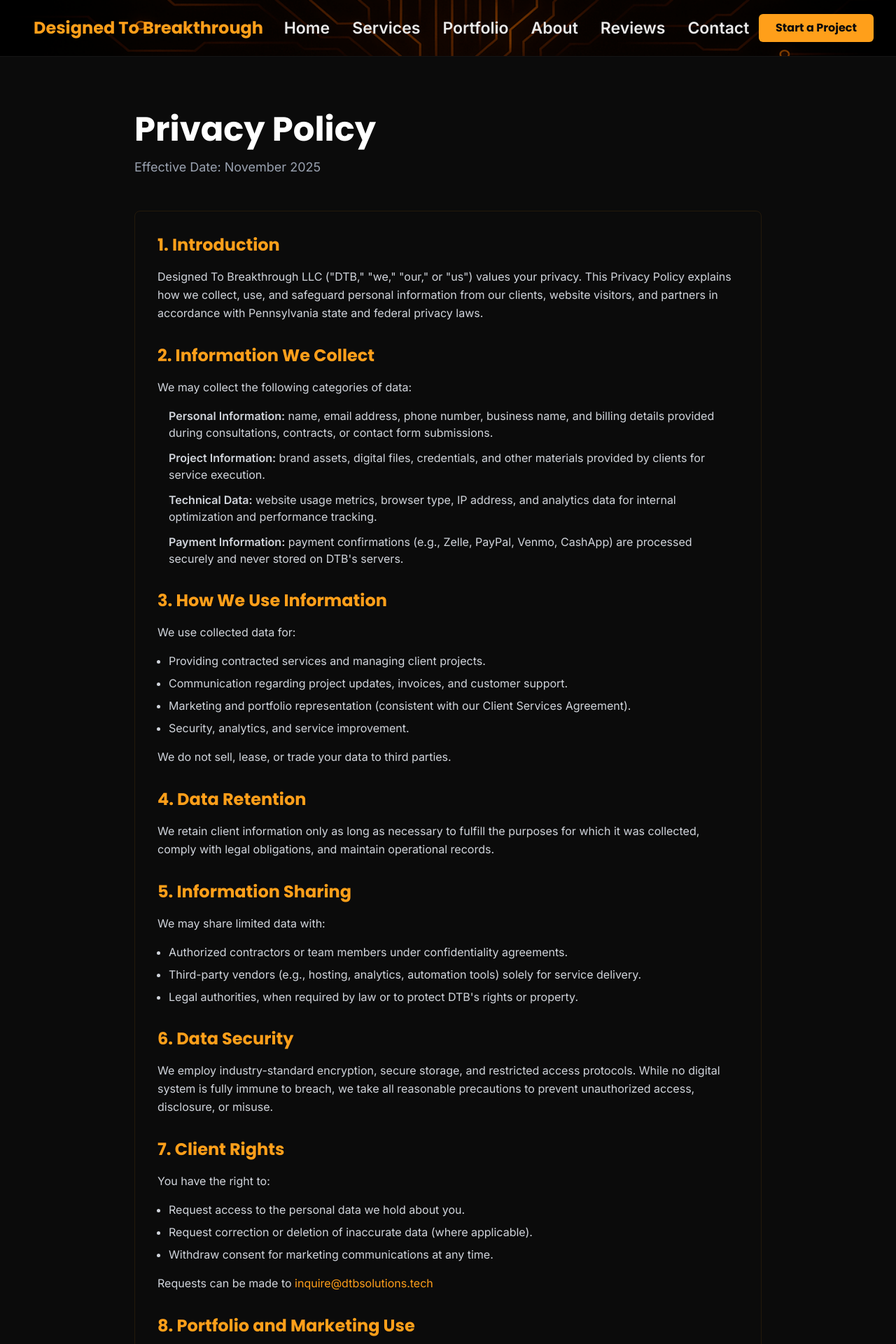
After one commit to Sage-Nwanne/DTB, a Django app: page /privacy in a window 1280 px wide. The commit adds this page. Shown: the top 1920 px of the page at 70% size. Run offline with Django 5.2, Linux system fonts and the light colour scheme; style sheets or scripts are compiled from the project's sources; some libraries are stand-ins or nearby versions.

Commit message:
site revamp

```diff
--- a/main_app/templates/components/footer.html
+++ b/main_app/templates/components/footer.html
@@ -7,13 +7,13 @@
             <div>
                 <div class="flex items-center gap-2 mb-4">
                     <img src="{% static 'Images/DTB_logo.png' %}" alt="DTB logo" class="h-6 w-6">
-                    <h3 class="font-poppins font-bold text-lg text-accent">DTB</h3>
+
                 </div>
                 <p class="text-sm text-gray-400 mb-4">Web systems and agentic automation for small teams that want enterprise results.</p>
                 <div class="flex gap-4">
                     <a href="https://twitter.com" target="_blank" rel="noopener noreferrer" class="text-gray-400 hover:text-accent transition">Twitter</a>
-                    <a href="https://linkedin.com" target="_blank" rel="noopener noreferrer" class="text-gray-400 hover:text-accent transition">LinkedIn</a>
-                    <a href="https://github.com" target="_blank" rel="noopener noreferrer" class="text-gray-400 hover:text-accent transition">GitHub</a>
+                    <a href="https://www.linkedin.com/company/dtbsolutions" target="_blank" rel="noopener noreferrer" class="text-gray-400 hover:text-accent transition">LinkedIn</a>
+                    <a href="https://github.com/DTB-Solutions" target="_blank" rel="noopener noreferrer" class="text-gray-400 hover:text-accent transition">GitHub</a>
                 </div>
             </div>
 
@@ -41,10 +41,10 @@
         <!-- Divider -->
         <div class="border-t border-graphite pt-8">
             <div class="flex flex-col md:flex-row justify-between items-center text-sm text-gray-400">
-                <p>© 2025 DTB. All rights reserved.</p>
+                <p>© 2025 Designed To Breakthrough LLC. All rights reserved.</p>
                 <div class="flex gap-6 mt-4 md:mt-0">
-                    <a href="#" class="hover:text-accent transition">Privacy Policy</a>
-                    <a href="#" class="hover:text-accent transition">Terms of Service</a>
+                    <a href="/privacy" class="hover:text-accent transition">Privacy Policy</a>
+                    <a href="/terms" class="hover:text-accent transition">Terms of Service</a>
                 </div>
             </div>
         </div>
--- a/main_app/templates/components/navbar.html
+++ b/main_app/templates/components/navbar.html
@@ -1,16 +1,20 @@
 {% load static %}
 
-<nav class="sticky top-0 z-50 bg-charcoal border-b border-slate">
-    <div class="max-w-7xl mx-auto px-4 sm:px-6 lg:px-8 py-4">
+<nav class="sticky top-0 z-50 bg-charcoal border-b border-slate relative" style="background-image: url({% static 'Images/logo-background-image-resized.png' %}); background-position: center center; background-size: cover; background-repeat: no-repeat; ">
+    <!-- Animated Background (commented out) -->
+    {# {% include 'components/animated_bg.html' %} #}
+
+    <div class="max-w-7xl mx-auto px-4 sm:px-6 lg:px-8 py-4 relative z-10">
         <div class="flex justify-between items-center">
             <!-- Logo -->
             <a href="/" class="flex items-center gap-2">
-                <img src="{% static 'Images/DTB_logo.png' %}" alt="DTB logo" class="h-8 w-8">
-                <span class="text-2xl font-poppins font-bold text-accent">DTB</span>
+                <div class="text-accent font-poppins font-bold text-2xl px-4 py-2">
+                    Designed To Breakthrough
+                </div>
             </a>
 
             <!-- Desktop Navigation -->
-            <ul class="hidden md:flex gap-8 items-center">
+            <ul class="hidden md:flex gap-8 items-center" style="font-size: 23px; font-weight: 900;">
                 <li><a href="/" class="hover:text-accent transition duration-200">Home</a></li>
                 <li><a href="/services" class="hover:text-accent transition duration-200">Services</a></li>
                 <li><a href="/works" class="hover:text-accent transition duration-200">Portfolio</a></li>
--- a/main_app/templates/contact.html
+++ b/main_app/templates/contact.html
@@ -24,7 +24,7 @@
 </section>
 
 <!-- Contact Section -->
-<section class="py-20 md:py-32 bg-charcoal relative">
+<section class="py-20 md:py-32 relative" style="background-color: #090503;">
     <!-- Animated Background -->
     {% include 'components/animated_bg.html' %}
 
--- a/main_app/templates/home.html
+++ b/main_app/templates/home.html
@@ -2,7 +2,7 @@
 {% load static %}
 
 {% block title %}DTB — Web + Agentic Automation Studio{% endblock %}
-{% block meta_description %}Design. Automate. Breakthrough. Web systems and agentic automation for small teams that want enterprise results.{% endblock %}
+{% block meta_description %}Design. Transform. Breakthrough. Web systems and agentic automation for small teams that want enterprise results.{% endblock %}
 
 {% block content %}
 
@@ -17,7 +17,7 @@
     <div class="max-w-7xl mx-auto px-4 sm:px-6 lg:px-8">
         <div class="max-w-3xl">
             <h1 class="text-5xl md:text-6xl font-poppins font-bold mb-6 leading-tight">
-                Design. Automate. <span class="text-accent">Breakthrough.</span>
+                Design. Transform. <span class="text-accent">Breakthrough.</span>
             </h1>
             <p class="text-xl text-gray-300 mb-8 leading-relaxed">
                 Web systems and agentic automation for small teams that want enterprise results.
@@ -35,7 +35,7 @@
 </section>
 
 <!-- Services Section -->
-<section class="py-20 md:py-32 bg-charcoal relative">
+<section class="py-20 md:py-32 relative" style="background-color: #090503;">
     <!-- Animated Background -->
     {% include 'components/animated_bg.html' %}
 
--- /dev/null
+++ b/main_app/templates/privacy.html
@@ -0,0 +1,123 @@
+{% extends "base.html" %}
+
+{% block title %}Privacy Policy - Designed To Breakthrough{% endblock %}
+{% block meta_description %}Privacy Policy for Designed To Breakthrough LLC. Learn how we collect, use, and protect your personal information.{% endblock %}
+
+{% block content %}
+<div class="min-h-screen bg-gradient-to-b from-dark to-darker">
+    <!-- Header -->
+    <div class="pt-20 pb-12 px-4 sm:px-6 lg:px-8">
+        <div class="max-w-4xl mx-auto">
+            <h1 class="text-4xl sm:text-5xl font-poppins font-bold text-white mb-4">Privacy Policy</h1>
+            <p class="text-gray-400 text-lg">Effective Date: November 2025</p>
+        </div>
+    </div>
+
+    <!-- Content -->
+    <div class="px-4 sm:px-6 lg:px-8 pb-20">
+        <div class="max-w-4xl mx-auto bg-darker/50 rounded-lg p-8 border border-accent/10">
+
+            <!-- Section 1 -->
+            <div class="mb-8">
+                <h2 class="text-2xl font-poppins font-bold text-accent mb-4">1. Introduction</h2>
+                <p class="text-gray-300 leading-relaxed">
+                    Designed To Breakthrough LLC ("DTB," "we," "our," or "us") values your privacy. This Privacy Policy explains how we collect, use, and safeguard personal information from our clients, website visitors, and partners in accordance with Pennsylvania state and federal privacy laws.
+                </p>
+            </div>
+
+            <!-- Section 2 -->
+            <div class="mb-8">
+                <h2 class="text-2xl font-poppins font-bold text-accent mb-4">2. Information We Collect</h2>
+                <p class="text-gray-300 leading-relaxed mb-4">We may collect the following categories of data:</p>
+                <ul class="text-gray-300 space-y-3 ml-4">
+                    <li><strong>Personal Information:</strong> name, email address, phone number, business name, and billing details provided during consultations, contracts, or contact form submissions.</li>
+                    <li><strong>Project Information:</strong> brand assets, digital files, credentials, and other materials provided by clients for service execution.</li>
+                    <li><strong>Technical Data:</strong> website usage metrics, browser type, IP address, and analytics data for internal optimization and performance tracking.</li>
+                    <li><strong>Payment Information:</strong> payment confirmations (e.g., Zelle, PayPal, Venmo, CashApp) are processed securely and never stored on DTB's servers.</li>
+                </ul>
+            </div>
+
+            <!-- Section 3 -->
+            <div class="mb-8">
+                <h2 class="text-2xl font-poppins font-bold text-accent mb-4">3. How We Use Information</h2>
+                <p class="text-gray-300 leading-relaxed mb-4">We use collected data for:</p>
+                <ul class="text-gray-300 space-y-2 ml-4 list-disc">
+                    <li>Providing contracted services and managing client projects.</li>
+                    <li>Communication regarding project updates, invoices, and customer support.</li>
+                    <li>Marketing and portfolio representation (consistent with our Client Services Agreement).</li>
+                    <li>Security, analytics, and service improvement.</li>
+                </ul>
+                <p class="text-gray-300 leading-relaxed mt-4">We do not sell, lease, or trade your data to third parties.</p>
+            </div>
+
+            <!-- Section 4 -->
+            <div class="mb-8">
+                <h2 class="text-2xl font-poppins font-bold text-accent mb-4">4. Data Retention</h2>
+                <p class="text-gray-300 leading-relaxed">
+                    We retain client information only as long as necessary to fulfill the purposes for which it was collected, comply with legal obligations, and maintain operational records.
+                </p>
+            </div>
+
+            <!-- Section 5 -->
+            <div class="mb-8">
+                <h2 class="text-2xl font-poppins font-bold text-accent mb-4">5. Information Sharing</h2>
+                <p class="text-gray-300 leading-relaxed mb-4">We may share limited data with:</p>
+                <ul class="text-gray-300 space-y-2 ml-4 list-disc">
+                    <li>Authorized contractors or team members under confidentiality agreements.</li>
+                    <li>Third-party vendors (e.g., hosting, analytics, automation tools) solely for service delivery.</li>
+                    <li>Legal authorities, when required by law or to protect DTB's rights or property.</li>
+                </ul>
+            </div>
+
+            <!-- Section 6 -->
+            <div class="mb-8">
+                <h2 class="text-2xl font-poppins font-bold text-accent mb-4">6. Data Security</h2>
+                <p class="text-gray-300 leading-relaxed">
+                    We employ industry-standard encryption, secure storage, and restricted access protocols. While no digital system is fully immune to breach, we take all reasonable precautions to prevent unauthorized access, disclosure, or misuse.
+                </p>
+            </div>
+
+            <!-- Section 7 -->
+            <div class="mb-8">
+                <h2 class="text-2xl font-poppins font-bold text-accent mb-4">7. Client Rights</h2>
+                <p class="text-gray-300 leading-relaxed mb-4">You have the right to:</p>
+                <ul class="text-gray-300 space-y-2 ml-4 list-disc">
+                    <li>Request access to the personal data we hold about you.</li>
+                    <li>Request correction or deletion of inaccurate data (where applicable).</li>
+                    <li>Withdraw consent for marketing communications at any time.</li>
+                </ul>
+                <p class="text-gray-300 leading-relaxed mt-4">Requests can be made to <a href="mailto:inquire@dtbsolutions.tech" class="text-accent hover:text-accent/80 transition">inquire@dtbsolutions.tech</a></p>
+            </div>
+
+            <!-- Section 8 -->
+            <div class="mb-8">
+                <h2 class="text-2xl font-poppins font-bold text-accent mb-4">8. Portfolio and Marketing Use</h2>
+                <p class="text-gray-300 leading-relaxed">
+                    By engaging DTB's services, you acknowledge and consent to our right to reference, discuss, or display completed work (including visuals, descriptions, and results) across DTB's platforms—without the need for prior consent, written or otherwise—unless otherwise restricted by a separate confidentiality agreement.
+                </p>
+            </div>
+
+            <!-- Section 9 -->
+            <div class="mb-8">
+                <h2 class="text-2xl font-poppins font-bold text-accent mb-4">9. Changes to This Policy</h2>
+                <p class="text-gray-300 leading-relaxed">
+                    DTB may update this Privacy Policy periodically. Continued use of our services or website following notice of such updates constitutes acceptance of the revised terms.
+                </p>
+            </div>
+
+            <!-- Section 10 -->
+            <div class="mb-8">
+                <h2 class="text-2xl font-poppins font-bold text-accent mb-4">10. Contact</h2>
+                <p class="text-gray-300 leading-relaxed">
+                    For privacy-related inquiries or data requests, contact:
+                </p>
+                <div class="mt-4 space-y-2 text-gray-300">
+                    <p> <a href="mailto:inquire@dtbsolutions.tech" class="text-accent hover:text-accent/80 transition">inquire@dtbsolutions.tech</a></p>
+                    <p> Designed To Breakthrough LLC, 210 Courtney Dr, East Stroudsburg, PA 18302</p>
+                </div>
+            </div>
+
+        </div>
+    </div>
+</div>
+{% endblock %}
--- a/main_app/templates/services.html
+++ b/main_app/templates/services.html
@@ -176,7 +176,7 @@
 </section>
 
 <!-- Pricing Section -->
-<section class="py-20 md:py-32 bg-slate relative">
+<section class="py-20 md:py-32 relative" style="background-color: #090503;">
     <!-- Animated Background -->
     {% include 'components/animated_bg.html' %}
 
--- a/main_app/urls.py
+++ b/main_app/urls.py
@@ -12,6 +12,8 @@ urlpatterns = [
     path('devs', views.devs, name='devs'),
     path('profile', views.profile, name='profile'),
     path('profile/<str:username>', views.view_profile, name='your_profile'),
+    path('privacy', views.privacy, name='privacy'),
+    path('terms', views.terms, name='terms'),
 
     # Authentication URLs
     path('accounts/signup/', views.signup, name='signup'),
--- a/main_app/views.py
+++ b/main_app/views.py
@@ -26,6 +26,12 @@ def about(request):
 
 def works(request):
     return render(request, 'works.html')
+
+def privacy(request):
+    return render(request, 'privacy.html')
+
+def terms(request):
+    return render(request, 'terms.html')
 
 def contact(request):
     form = ContactForm()
```
Also changed, not shown: main_app/templates/terms.html (added, +127 -0 lines), main_app/static/Images/DTB-LOGO-BACKGROUND.png (added), main_app/static/Images/DTB-banner-removebg-preview.png (added), main_app/static/Images/DTB-banner.png (added), main_app/static/Images/logo-background-image-resized.png (added).
